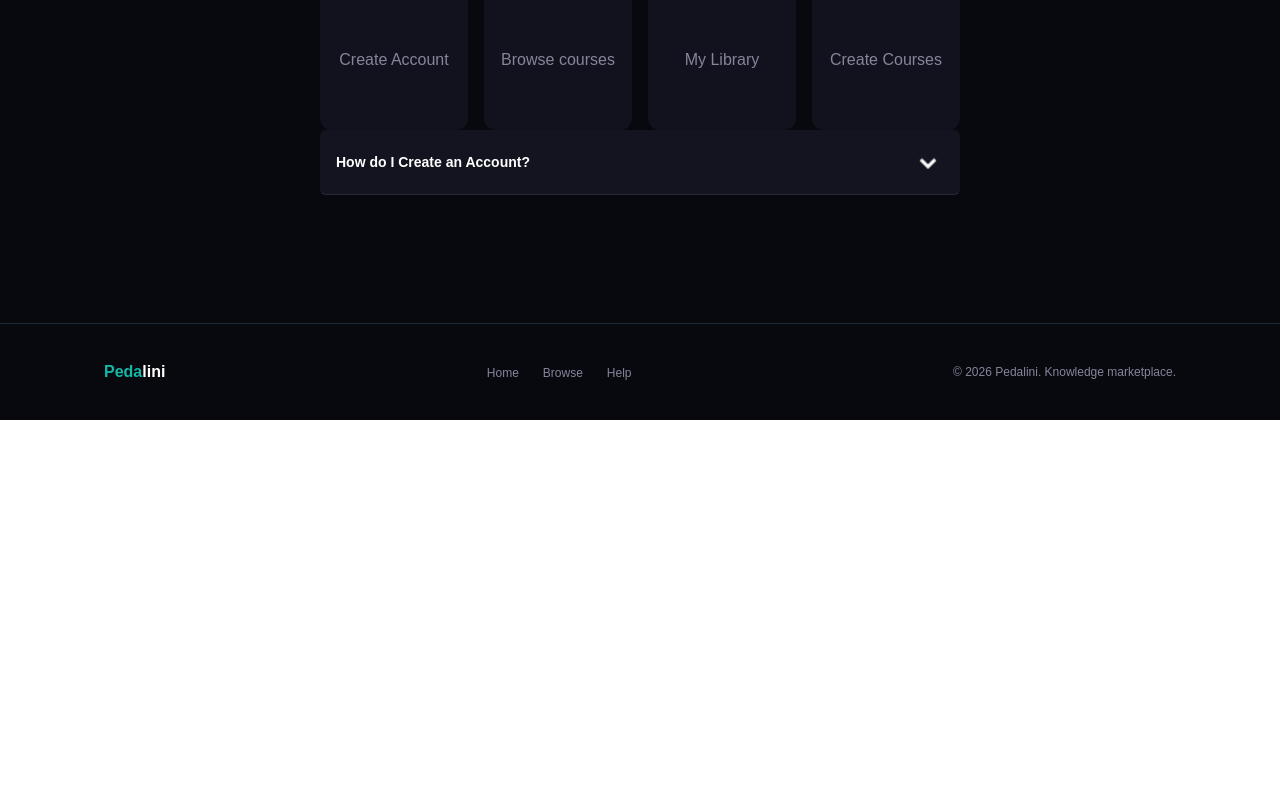
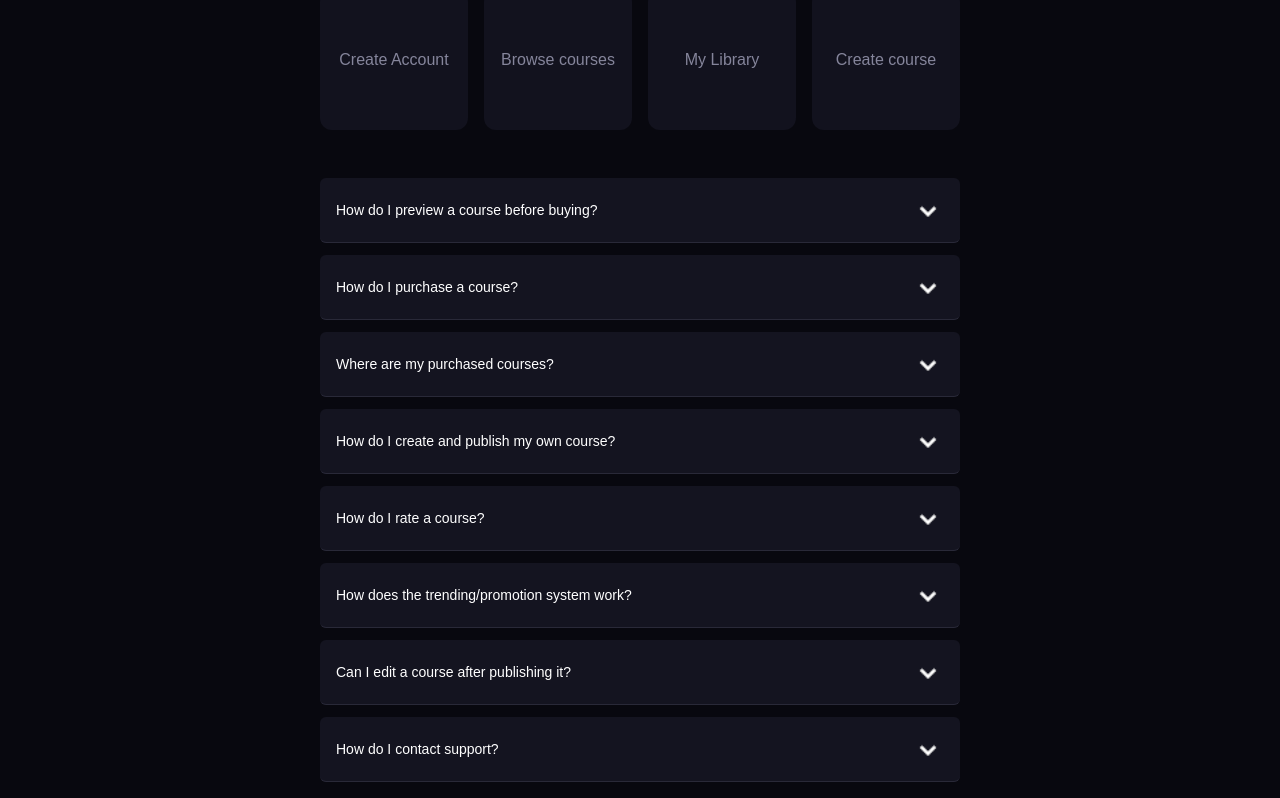
Before and after one commit to WojciechKosow/Pedalini.com, a Next.js app: page /help in a window 1280 px wide. Shown: the part 282-1080 px from the top of the page. Before the commit the page ends 800 px from the top, so only its background shows below. Built offline with nearby package versions, Linux system fonts and the light colour scheme.

Commit message:
Tutaj ładnie przerobiony help page jest elegancko błędy poprawione i wybaczone! teraz przyjdzie pora na kolejny task! let it ride!

```diff
--- a/app/help/page.tsx
+++ b/app/help/page.tsx
@@ -1,6 +1,5 @@
 "use client";
 
-import { useState } from "react";
 import Navbar from "../components/Navbar";
 import Footer from "../components/Footer";
 import Link from "next/link";
@@ -9,7 +8,6 @@ import FAQItem from "../scripts/FAQitem";
 export default function Help() {
   return (
     <>
-
       <Navbar />
       <section className="bg-[#08080f] py-24 md:py-32 text-[#85859b]">
         <div className="grid grid-cols-12">
@@ -31,24 +29,74 @@ export default function Help() {
                 Browse courses
               </Link>
               <Link
-                href="/library"
+                href="/registerPage"
                 className="bg-[#12121e] w-full h-35 rounded-xl flex items-center justify-center"
               >
                 My Library
               </Link>
               <Link
-                href="/createPage"
+                href="/registerPage"
                 className="bg-[#12121e] w-full h-35 rounded-xl flex items-center justify-center"
               >
-                Create Courses
+                Create course
               </Link>
             </div>
-            <div>
-              <FAQItem
-              question="How do I Create an Account?"
-              answer="Click 'Get started' in the top navigation bar, fill in your name
-              , email address, and a password of at least 6 characters. Your account is created instantly — no email verification required for the demo.">
-              </FAQItem>
+            <div className="mt-12 flex flex-col gap-3">
+              <div>
+                <FAQItem
+                  question="How do I preview a course before buying?"
+                  answer='Every course has free preview lessons marked with a "Free preview" label. Click on any course card to open its detail page, then click the lesson to watch the preview. You can also click "Watch free preview" in the sidebar.'
+                ></FAQItem>
+              </div>
+
+              <div>
+                <FAQItem
+                  question="How do I purchase a course?"
+                  answer="Sign in to your account, open the course detail page, and click the purchase button in the sidebar. A confirmation step will show your total before confirming. After purchase, the course is immediately added to your library."
+                ></FAQItem>
+              </div>
+
+              <div>
+                <FAQItem
+                  question="Where are my purchased courses?"
+                  answer='All purchased courses appear in "My Library" (available in the navigation when signed in). You can also access them from your profile page.'
+                ></FAQItem>
+              </div>
+
+              <div>
+                <FAQItem
+                  question="How do I create and publish my own course?"
+                  answer={`Sign in, then click "Create" in the navigation. Fill in your course title, description, price, category, and level. After creation, you'll be taken to your course page where you can preview and publish it. Published courses become immediately visible to all users.`}
+                ></FAQItem>
+              </div>
+
+              <div>
+                <FAQItem
+                  question="How do I rate a course?"
+                  answer='You must complete a course before rating it. Open the course, click "Mark as completed" in the sidebar, then return to the course detail page. A rating section will appear at the bottom where you can select 1–5 stars and write an optional review.'
+                ></FAQItem>
+              </div>
+
+              <div>
+                <FAQItem
+                  question="How does the trending/promotion system work?"
+                  answer='Courses are ranked by a popularity score that weighs total purchases (heavily), total views, and average rating. Courses with a score above 1000 receive a "Trending" badge. The Browse page defaults to this ranking, though you can switch to any sort order.'
+                ></FAQItem>
+              </div>
+
+              <div>
+                <FAQItem
+                  question="Can I edit a course after publishing it?"
+                  answer='Yes. Open your course page and click "Edit course" in the sidebar. You can update the title, description, and price at any time. Changes are saved immediately and reflected on the public course page.'
+                ></FAQItem>
+              </div>
+
+              <div>
+                <FAQItem
+                  question="How do I contact support?"
+                  answer="Pedalini is a demonstration platform. In a production environment, a support email and live chat would be available. For now, all data is stored in-memory and resets on page refresh."
+                ></FAQItem>
+              </div>
             </div>
           </div>
         </div>
--- a/app/scripts/FAQitem.tsx
+++ b/app/scripts/FAQitem.tsx
@@ -16,7 +16,7 @@ export default function FAQItem({ question, answer }: FAQitem) {
     <div className="border-b border-[#292938] bg-[#141420] rounded-md">
       <button
         onClick={() => setOpen(!open)}
-        className="w-full flex items-center justify-between p-4 text-white text-sm font-semibold">
+        className="w-full flex items-center justify-between p-4 text-white text-sm">
         {question}
 
         <Image
```
